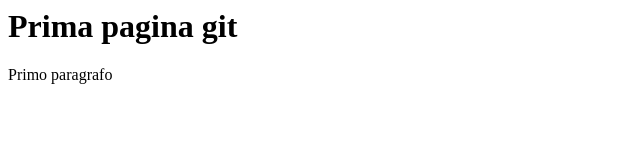
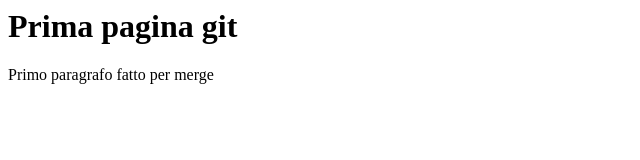
Before and after one commit to simoneciancia/git-test-iot-1, a plain HTML site: page index.html in a window 1280 px wide. Shown: the full height of the page, 0-640 px from the left. Drawn offline with Linux system fonts and the light colour scheme.

Commit message:
per merge

```diff
--- a/index.html
+++ b/index.html
@@ -1,6 +1,7 @@
 <html>
 	<body>
 		<h1>Prima pagina git</h1>
-		<p>Primo paragrafo</p>
+
+		<p>Primo paragrafo fatto per merge</p>
 	</body>
 </html>
```
